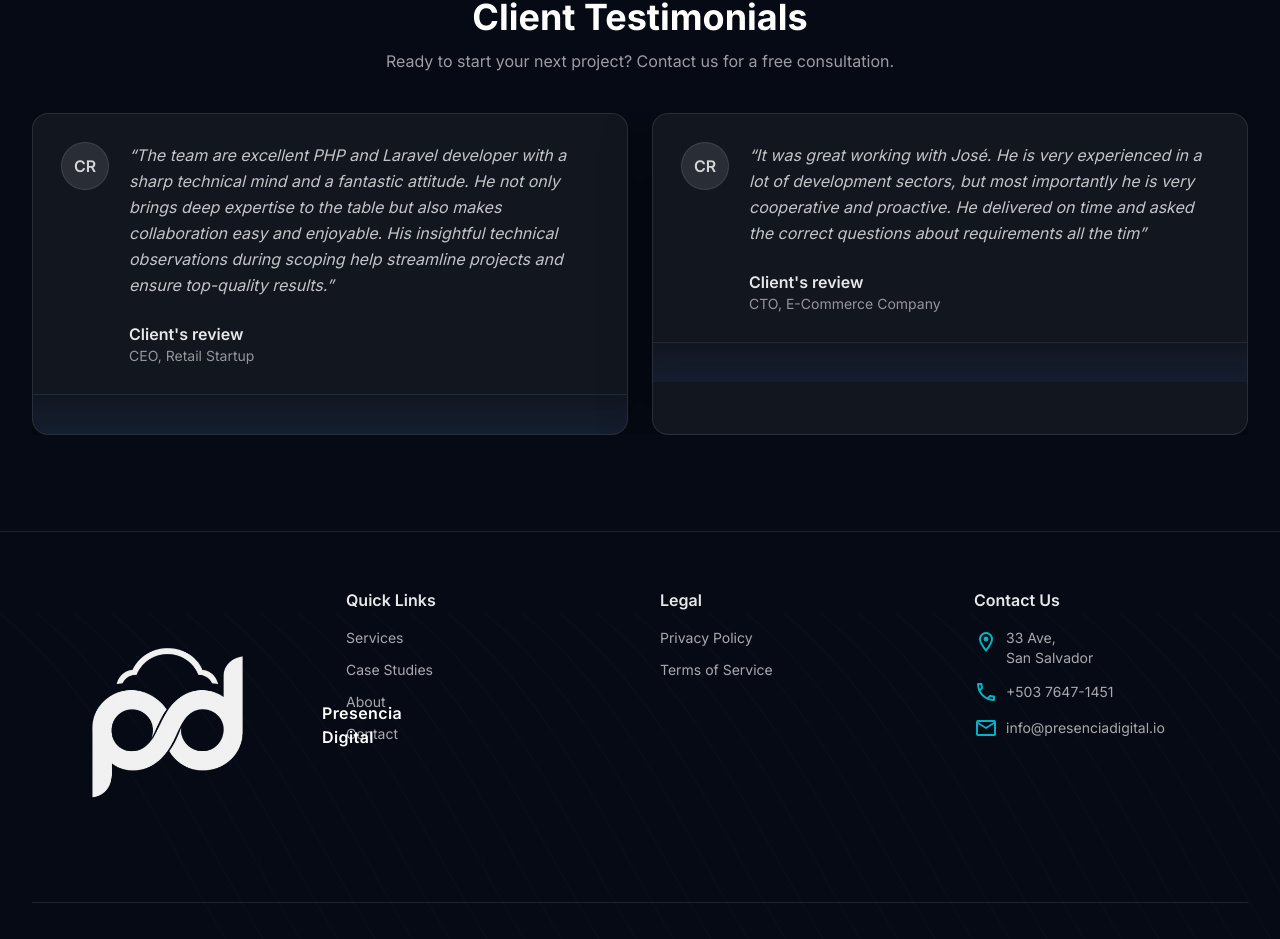
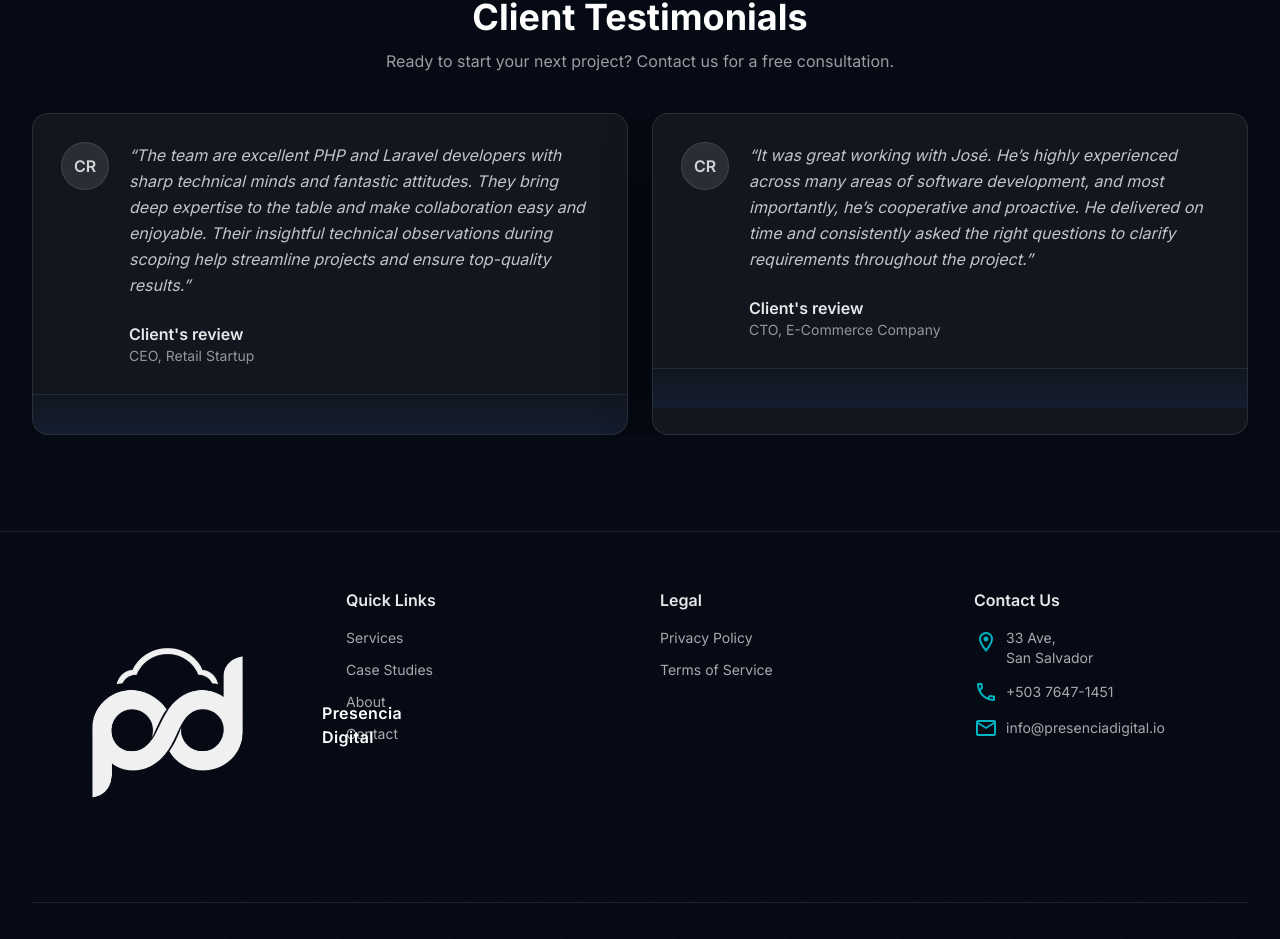
Before and after one commit to blen7777/presencia-nextjs, a Next.js app: page / in a window 1280 px wide. Shown: the part 2837-3776 px from the top of the page. Built offline with nearby package versions, Linux system fonts and the light colour scheme; a web font is replaced by a local one.

Commit message:
add the new readme file and  changes the testimonial

```diff
--- a/components/sections/TestimonialsSection.tsx
+++ b/components/sections/TestimonialsSection.tsx
@@ -15,13 +15,13 @@ const TESTIMONIALS: Testimonial[] = [
         name: 'Client\'s review',
         role: 'CEO, Retail Startup',
         quote:
-            'The team are excellent PHP and Laravel developer with a sharp technical mind and a fantastic attitude. He not only brings deep expertise to the table but also makes collaboration easy and enjoyable. His insightful technical observations during scoping help streamline projects and ensure top-quality results.',
+            'The team are excellent PHP and Laravel developers with sharp technical minds and fantastic attitudes. They bring deep expertise to the table and make collaboration easy and enjoyable. Their insightful technical observations during scoping help streamline projects and ensure top-quality results.',
     },
     {
         name: 'Client\'s review',
         role: 'CTO, E-Commerce Company',
         quote:
-            'It was great working with José. He is very experienced in a lot of development sectors, but most importantly he is very cooperative and proactive. He delivered on time and asked the correct questions about requirements all the tim',
+            'It was great working with José. He’s highly experienced across many areas of software development, and most importantly, he’s cooperative and proactive. He delivered on time and consistently asked the right questions to clarify requirements throughout the project.',
     },
 ];
 
```
Also changed, not shown: 1 other file (tests, documents, lock files or other folders).
